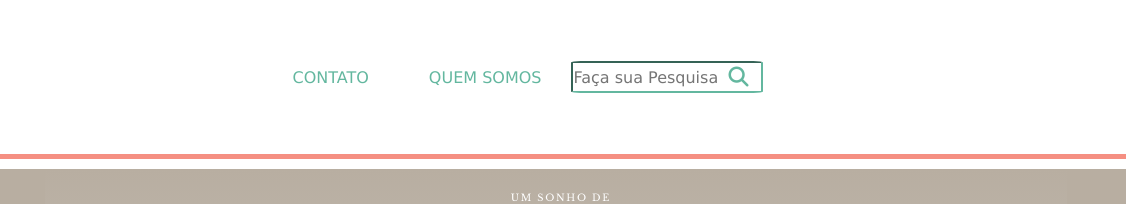
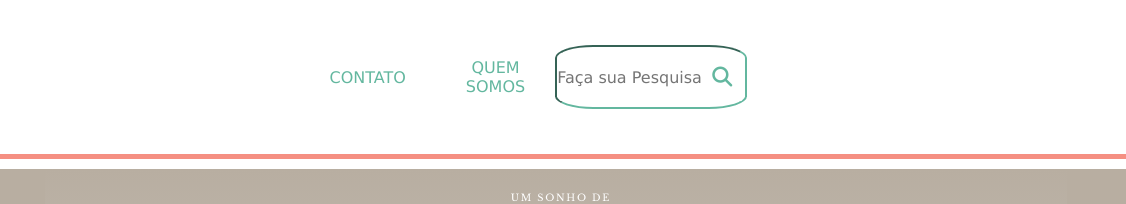
Before and after one commit to StreetKing031/Aline_Artesanatos, a plain HTML site: page home.html in a window 1280 px wide. Shown: the top 204 px of the page, 154-1280 px from the left. Drawn offline with Linux system fonts and the light colour scheme.

Commit message:
Header duplicado da pag Contato removido Correções no cabeçalho html pag contato Correções no cabeçalho geral para responsividade da pesquisa

```diff
--- a/contato/styles.css
+++ b/contato/styles.css
@@ -1,70 +1,4 @@
-  /* header */
 
-  header {
-    width: 100%;
-    display: flex;
-    justify-content: space-between;
-    align-items: center;
-    box-shadow: 0 2px 4px rgba(0, 0, 0, 0.1);
-  }
-
-  a {
-    text-decoration: none;
-    color: #63b79f;
-    font-size: 1rem;
-  }
-
-  a:hover {
-    color: #f58f82;
-  }
-
-  header .logo img {
-    width: 150px;
-    height: 150px;
-    position: relative;
-    left: 20px
-  }
-
-
-
-  /* flex nos agrupamentos - barra de pesquisa --> */
-  div.navbar > li > form, .box-busca,header>nav{
-    display: flex;
-  }
-
-  header>nav{
-    margin-right: 5%;/*afasta do canto*/
-  }
-
-  /* div que agrupa os elementos, está repetitivo - corrigir se houver tempo */
-  .navbar {
-    width: 85%;
-    margin: auto;
-    align-items: center;
-    justify-content: space-between;
-  }
-  /* barra pesquisa */
-  body > header > nav > div.navbar > li > form > input{
-    border-radius: 10%;
-    border-color:#63b79f;
-    height: 2rem;
-    font-size: 1rem;
-    text-align: left;
-
-
-  }
-  /*icone pesquisa */
-  header > nav > div.navbar > li > form > button{
-    font-size: 20px;
-    padding-left: 5px; padding-right: 5px;
-    margin-left: -40px;
-
-    cursor: pointer;
-    color: #63b79f;
-    border:none;
-    background:none;
-    right: 0;
-  }
   /*darkmode */
   #darkmode{
     margin-right: 5%;
--- a/geral.css
+++ b/geral.css
@@ -18,10 +18,6 @@ body {
   height: 100%;
   width: fit-content;
 
-}
-
-li {
-  list-style: none;
 }
 
 /* header */
@@ -62,6 +58,7 @@ div.navbar > li > form, .box-busca,header>nav{
   width: 20vw;
   align-items: center;
   justify-content: space-between;
+  margin: 30px;
 }
 /* barra pesquisa */
 body > header > nav > div.navbar > li > form > input{
@@ -70,7 +67,7 @@ body > header > nav > div.navbar > li > form > input{
   height: 2rem;
   font-size: 1rem;
   text-align: left;
-
+  width: 15vw;
 }
 /*icone pesquisa */
 header > nav > div.navbar > li > form > button{
@@ -84,6 +81,18 @@ header > nav > div.navbar > li > form > button{
   background:none;
   right: 0;
 }
+@media (max-width: 682px) {
+  .navbar{
+    width: 50px;
+    padding: 0;
+  }
+  .header > nav > div.navbar > li > form > button, nav > div > li > form > input {
+      min-width: 40px; max-width: 40px;
+      text-indent: -9999px;
+      overflow: hidden;
+  }
+}
+
 /*darkmode */
 #darkmode{
   margin-right: 5%;
--- a/home.html
+++ b/home.html
@@ -10,8 +10,9 @@
         <link rel="icon" sizes="192x192" href="logo artesanato - versão final.png">
         <link rel="manifest" href="logo artesanato - versão final.png">
     <title>Aline Artesanatos</title>
+    <link rel="stylesheet" href="/geral.css">
     <link rel="stylesheet" href="/styles.css">
-    <link rel="stylesheet" href="/geral.css">
+
 </head>
 <body>
     <header>
--- a/styles.css
+++ b/styles.css
@@ -21,9 +21,6 @@ body > header > nav > div.navbar > li > form > input{
     height: 4rem;
     font-size: 1rem;
     text-align: left;
-    width: 15vw;
-
-
 }
 /*icone pesquisa */
 header > nav > div.navbar > li > form > button{
```
Also changed, not shown: contato/index.html (+5 -5 lines).
